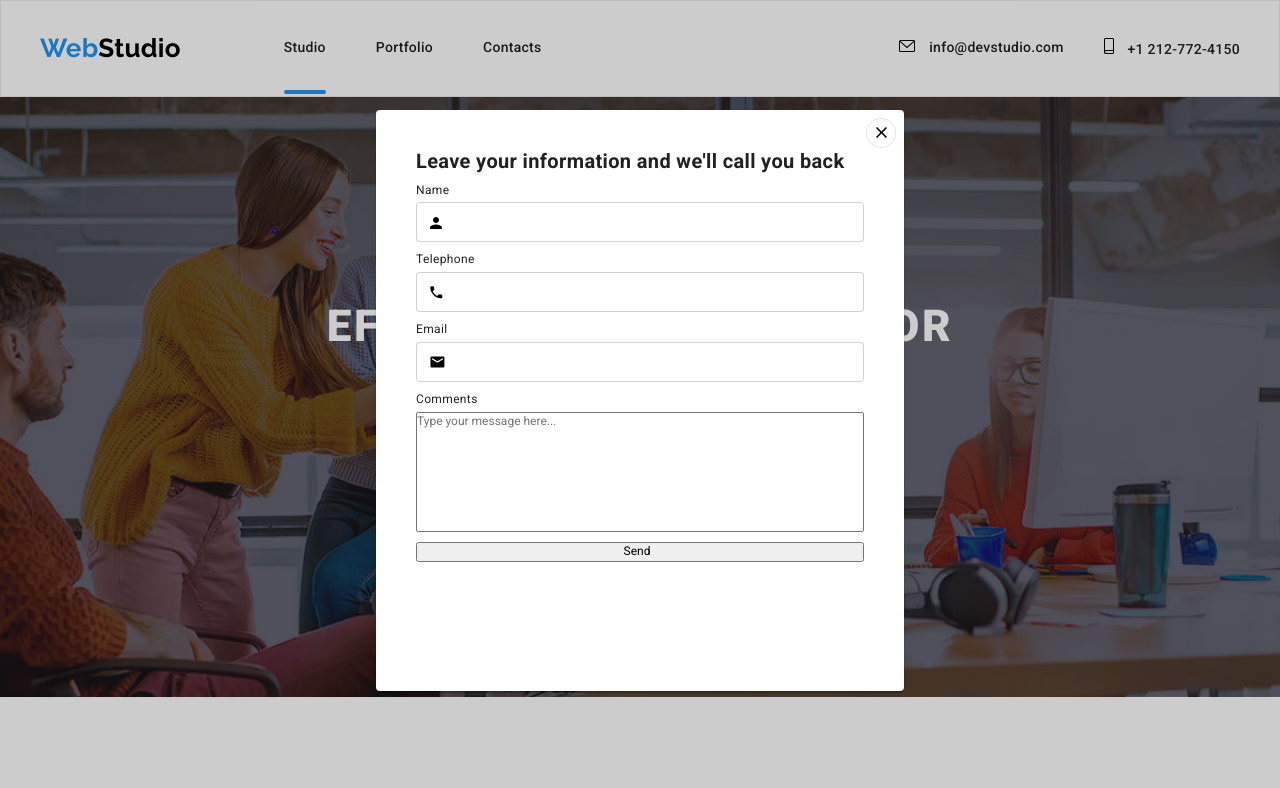
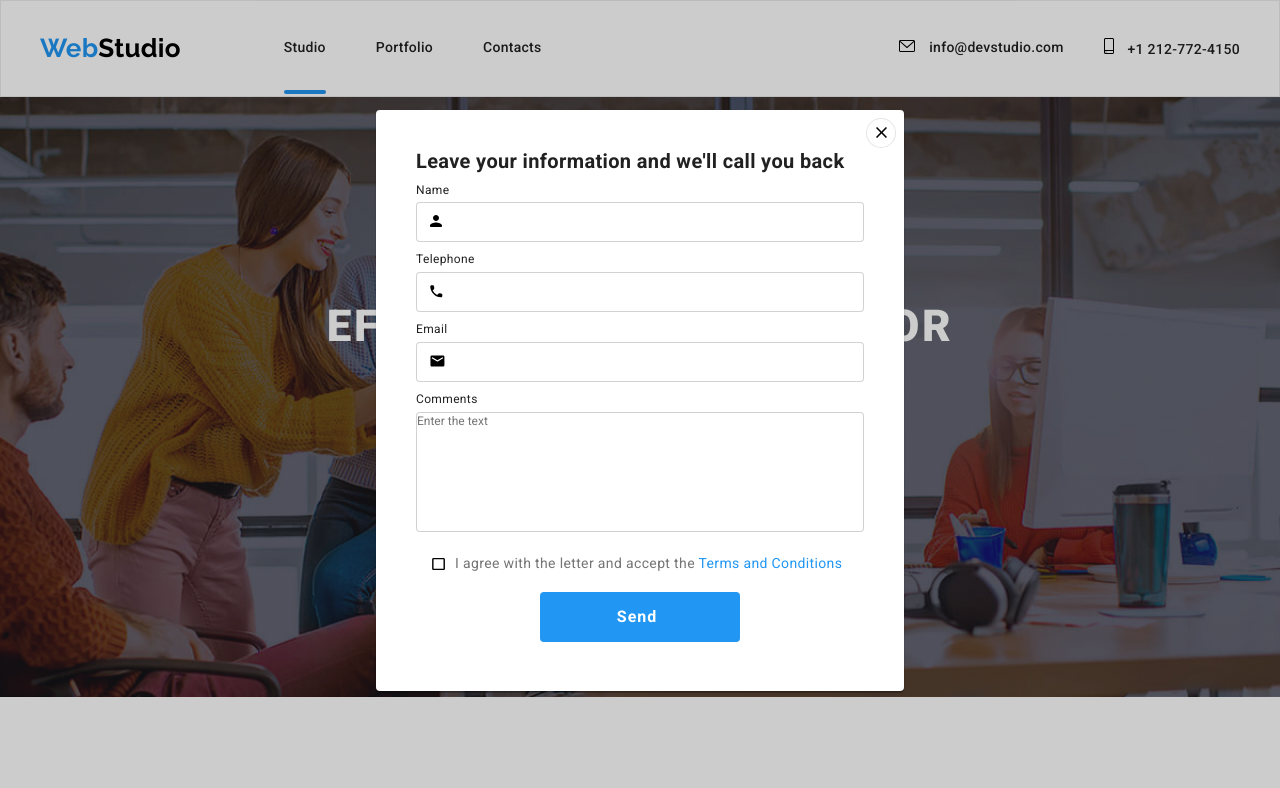
Before and after one commit to Andrew112236/WebStudio, a plain HTML site: page index.html in a window 1280 px wide. Both pictures are taken after a click on the button "Request our service". Shown: the top 788 px of the page. Drawn offline with nearby package versions, Linux system fonts and the light colour scheme.

Commit message:
css-homework6

```diff
--- a/css/styles.css
+++ b/css/styles.css
@@ -239,7 +239,7 @@
 
 .form-svg {
   position: absolute;
-  top: 34px;
+  top: 55%;
   left: 14px;
 }
 
@@ -261,6 +261,9 @@
   width: 448px;
   height: 120px;
   resize: none;
+  margin: 0px 0px 10px 0px;
+  border: 1px solid rgba(33, 33, 33, 0.2);
+  border-radius: 4px;
 }
 
 .form-styling {
@@ -269,6 +272,49 @@
   width: 448px;
   height: 40px;
   padding-left: 35px;
+}
+
+.agreement {
+  display: flex;
+  flex-direction: row;
+  align-items: baseline;
+  justify-content: flex-start;
+  position: relative;
+}
+
+.form-svg-check {
+  position: absolute;
+  left: 15px;
+  top: 6px;
+}
+
+.agreement-text {
+  position: absolute;
+  left: 39px;
+  font-weight: 400;
+  font-size: 14px;
+  line-height: 1.714;
+  color: var(--color-text-section);
+}
+
+.form-button-send {
+  background: #2196f3;
+  border-radius: 4px;
+  width: 200px;
+  height: 50px;
+  font-weight: 700;
+  font-size: 16px;
+  letter-spacing: 0.06em;
+  line-height: 1.875;
+  margin: 30px 124px 0px 124px;
+  border: none;
+  color: var(--color-section-header);
+}
+
+.form-button-send:hover {
+  cursor: pointer;
+  box-shadow: 0px 4px 4px rgba(0, 0, 0, 0.15);
+  border-radius: 4px;
 }
 
 /* Styling zone - Background, general styles, hover and focus */
--- a/index.html
+++ b/index.html
@@ -64,10 +64,27 @@
                 class="form-section-comments"
                 name="feedback"
                 rows="5"
-                placeholder="Type your message here..."
+                placeholder="Enter the text"
               ></textarea>
             </label>
-            <button type="submit">Send</button>
+            <label class="form-section-container"
+              ><div class="agreement">
+                <div class="form-svg-check">
+                  <svg width="15" height="12">
+                    <use
+                      href="images/symbol-defs-optimized.svg#icon-checked-agreement"
+                    ></use>
+                  </svg>
+                </div>
+                <p class="agreement-text">
+                  I agree with the letter and accept the
+                  <span style="color: var(--color-logo-left-path)"
+                    >Terms and Conditions</span
+                  >
+                </p>
+              </div></label
+            >
+            <button class="form-button-send" type="submit">Send</button>
           </form>
         </div>
       </div>
```
